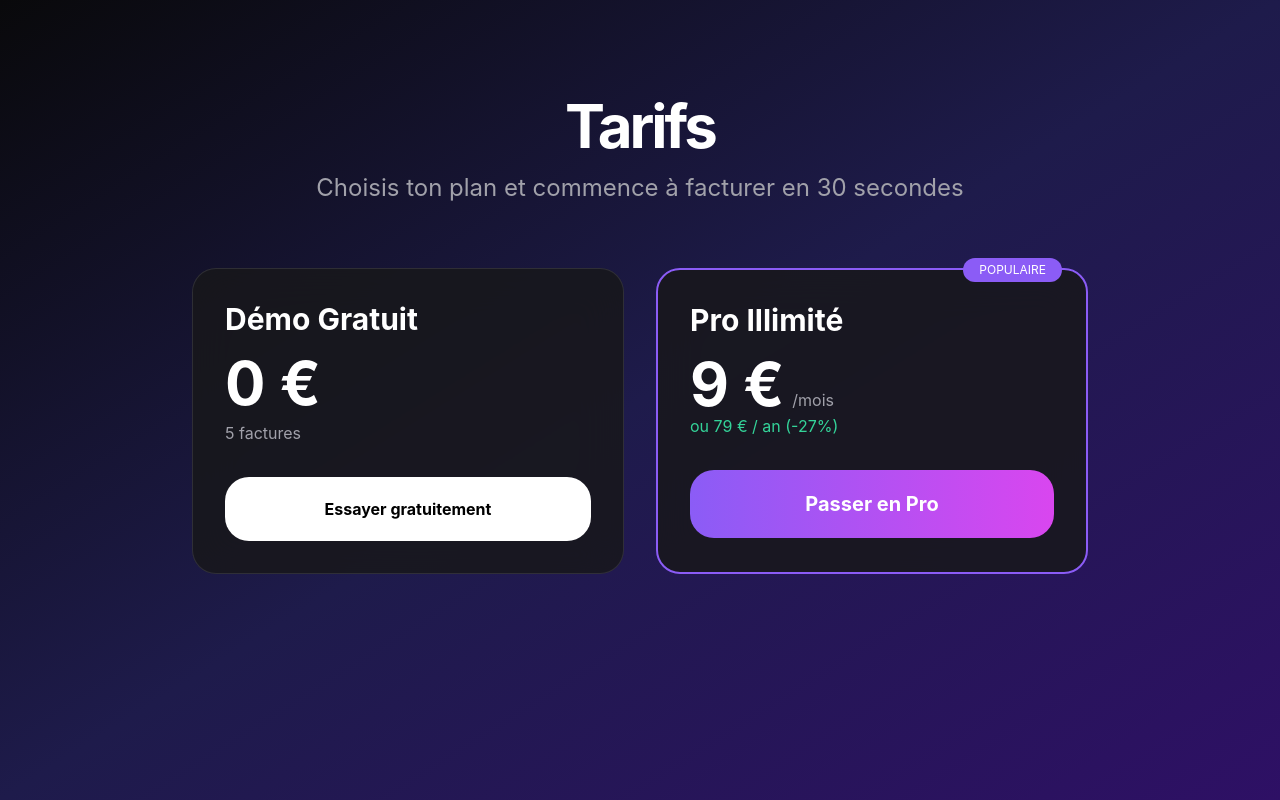
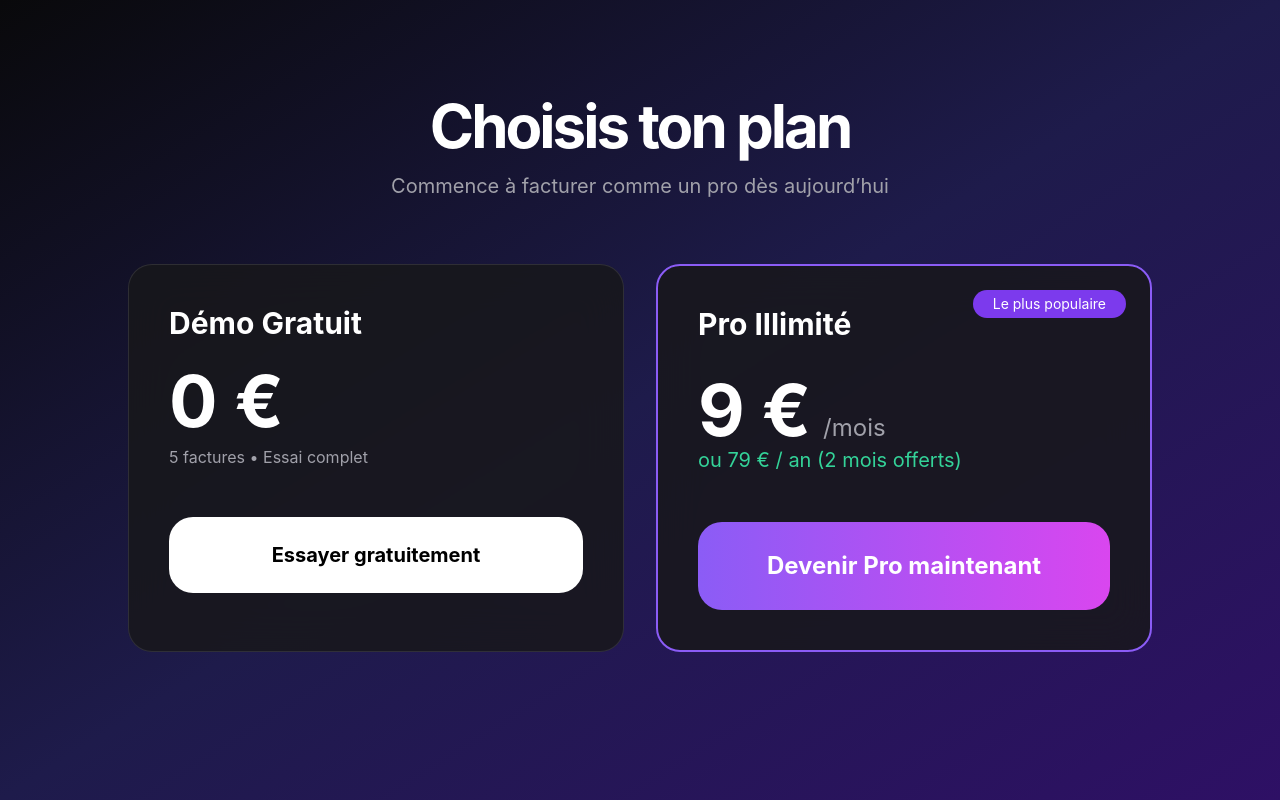
Before and after one commit to Nisso-devIA/freelance-facture-pro, a Next.js app: page /pricing in a window 1280 px wide. Built offline with nearby package versions, Linux system fonts and the light colour scheme.

Commit message:
feat: landing page + pricing + dashboard pro status

```diff
--- a/app/dashboard/page.tsx
+++ b/app/dashboard/page.tsx
@@ -1,6 +1,6 @@
 'use client'
 
-import { useState, useEffect, useCallback } from 'react'
+import { useState, useEffect, useCallback, useMemo } from 'react'
 import { createClientComponentClient } from '@/lib/supabase'
 import { InvoiceForm } from '@/components/InvoiceForm'
 import { InvoiceTable } from '@/components/InvoiceTable'
@@ -9,8 +9,9 @@ import Navbar from '@/components/Navbar'
 export default function Dashboard() {
   const [invoices, setInvoices] = useState<any[]>([])
   const [loading, setLoading] = useState(true)
+  const [isPro, setIsPro] = useState(false)
 
-  const supabase = createClientComponentClient()
+  const supabase = useMemo(() => createClientComponentClient(), [])
 
   const fetchInvoices = useCallback(async () => {
     const { data: { user } } = await supabase.auth.getUser()
@@ -26,8 +27,12 @@ export default function Dashboard() {
     setLoading(false)
   }, [supabase])
 
+  // TODO: Plus tard on récupérera le vrai statut Pro depuis Stripe
   useEffect(() => {
     fetchInvoices()
+
+    // Simulation temporaire (à remplacer par vraie vérification Stripe)
+    setIsPro(true) // Change en false si tu veux tester le bouton "Passer en Pro"
   }, [fetchInvoices])
 
   return (
@@ -35,13 +40,28 @@ export default function Dashboard() {
       <Navbar />
 
       <div className="max-w-6xl mx-auto px-6 py-12">
-        <div className="mb-12">
-          <h1 className="text-6xl font-bold tracking-tighter">Dashboard</h1>
-          <p className="text-zinc-400 text-xl">Vue d'ensemble de ton activité</p>
+        <div className="flex justify-between items-center mb-8">
+          <div>
+            <h1 className="text-6xl font-bold tracking-tighter">Dashboard</h1>
+            <p className="text-zinc-400">Gère tes factures électroniques pro</p>
+          </div>
+
+          {isPro ? (
+            <div className="bg-emerald-500/10 text-emerald-400 px-6 py-3 rounded-3xl flex items-center gap-3">
+              <span className="text-xl">⭐</span>
+              <span className="font-bold">Compte Pro actif</span>
+            </div>
+          ) : (
+            <button
+              onClick={() => window.location.href = '/pricing'}
+              className="bg-white text-black px-8 py-4 rounded-3xl font-bold hover:scale-105 transition-all"
+            >
+              Passer en Pro
+            </button>
+          )}
         </div>
 
         <InvoiceForm onSuccess={fetchInvoices} />
-
         <InvoiceTable
           invoices={invoices}
           loading={loading}
--- a/app/page.tsx
+++ b/app/page.tsx
@@ -1,16 +1,52 @@
 'use client'
 
-import Hero from '@/components/Hero'
+import Link from 'next/link'
 import Navbar from '@/components/Navbar'
 
 export default function Home() {
   return (
-    <div className="min-h-screen bg-gradient-to-br from-zinc-950 via-indigo-950 to-violet-950 text-white flex flex-col">
+    <div className="min-h-screen bg-gradient-to-br from-zinc-950 via-indigo-950 to-violet-950 text-white">
       <Navbar />
-      <Hero />
 
-      <footer className="py-10 text-center text-xs text-zinc-500 border-t border-white/10 mt-auto">
-        © ShadowForge Inc • Freelance Facture Pro
+      <div className="max-w-6xl mx-auto px-6 pt-24 pb-16">
+        <div className="text-center max-w-3xl mx-auto">
+          <div className="inline-flex items-center gap-2 bg-white/10 backdrop-blur-md px-6 py-2 rounded-3xl mb-6">
+            <span className="text-emerald-400">●</span>
+            <span className="font-medium">Disponible maintenant</span>
+          </div>
+
+          <h1 className="text-7xl md:text-8xl font-bold tracking-tighter leading-none mb-6">
+            Factures pros.<br />
+            <span className="bg-gradient-to-r from-violet-400 to-fuchsia-400 bg-clip-text text-transparent">
+              Envoyées en 30 secondes.
+            </span>
+          </h1>
+
+          <p className="text-2xl text-zinc-300 mb-10">
+            Crée, PDF magnifique, envoi email automatique.<br />
+            Zéro prise de tête pour les freelances.
+          </p>
+
+          <div className="flex flex-wrap gap-4 justify-center">
+            <Link
+              href="/demo"
+              className="px-10 py-6 bg-white text-black font-bold text-2xl rounded-3xl hover:scale-105 transition-all shadow-2xl"
+            >
+              Commencer gratuitement →
+            </Link>
+
+            <Link
+              href="/pricing"
+              className="px-10 py-6 border border-white/40 hover:bg-white/10 font-bold text-2xl rounded-3xl transition-all"
+            >
+              Voir les tarifs
+            </Link>
+          </div>
+        </div>
+      </div>
+
+      <footer className="text-center text-zinc-500 py-8 border-t border-white/10">
+        © ShadowForge Inc • Facture Pro 2026
       </footer>
     </div>
   )
--- a/app/pricing/page.tsx
+++ b/app/pricing/page.tsx
@@ -7,34 +7,37 @@ export default function Pricing() {
     <div className="min-h-screen bg-gradient-to-br from-zinc-950 via-indigo-950 to-violet-950 text-white py-24">
       <div className="max-w-6xl mx-auto px-6">
         <div className="text-center mb-16">
-          <h1 className="text-6xl font-bold tracking-tighter">Tarifs</h1>
-          <p className="text-2xl text-zinc-400 mt-4">Choisis ton plan et commence à facturer en 30 secondes</p>
+          <h1 className="text-6xl font-bold tracking-tighter">Choisis ton plan</h1>
+          <p className="text-xl text-zinc-400 mt-4">Commence à facturer comme un pro dès aujourd’hui</p>
         </div>
 
-        <div className="grid md:grid-cols-2 gap-8 max-w-4xl mx-auto">
-          {/* Plan Démo */}
-          <div className="glass rounded-3xl p-8 border border-white/10">
+        <div className="grid md:grid-cols-2 gap-8 max-w-5xl mx-auto">
+          {/* Démo */}
+          <div className="glass rounded-3xl p-10 border border-white/10">
             <h2 className="text-3xl font-bold">Démo Gratuit</h2>
-            <div className="text-6xl font-bold mt-4 mb-2">0 €</div>
-            <p className="text-zinc-400">5 factures</p>
-            <Link href="/demo" className="block w-full text-center py-5 mt-8 bg-white text-black rounded-3xl font-bold">Essayer gratuitement</Link>
+            <div className="text-7xl font-bold mt-6">0 €</div>
+            <p className="text-zinc-400 mt-2">5 factures • Essai complet</p>
+            <Link href="/demo" className="block w-full text-center py-6 mt-12 bg-white text-black rounded-3xl font-bold text-xl hover:scale-105 transition-all">
+              Essayer gratuitement
+            </Link>
           </div>
 
-          {/* Plan Pro */}
-          <div className="glass rounded-3xl p-8 border-2 border-violet-500 relative">
-            <div className="absolute -top-3 right-6 bg-violet-500 text-white text-xs px-4 py-1 rounded-full">POPULAIRE</div>
+          {/* Pro */}
+          <div className="glass rounded-3xl p-10 border-2 border-violet-500 relative overflow-hidden">
+            <div className="absolute top-6 right-6 bg-violet-600 text-white text-sm px-5 py-1 rounded-3xl">Le plus populaire</div>
+
             <h2 className="text-3xl font-bold">Pro Illimité</h2>
-            <div className="flex items-baseline gap-2 mt-4">
-              <span className="text-6xl font-bold">9 €</span>
-              <span className="text-zinc-400">/mois</span>
+            <div className="flex items-baseline gap-3 mt-8">
+              <span className="text-7xl font-bold">9 €</span>
+              <span className="text-2xl text-zinc-400">/mois</span>
             </div>
-            <p className="text-emerald-400">ou 79 € / an (-27%)</p>
+            <p className="text-emerald-400 text-xl">ou 79 € / an (2 mois offerts)</p>
 
             <button
               onClick={() => window.location.href = '/api/stripe/checkout?plan=monthly'}
-              className="w-full py-5 mt-8 bg-gradient-to-r from-violet-500 to-fuchsia-500 rounded-3xl font-bold text-xl hover:brightness-110"
+              className="w-full py-7 mt-12 bg-gradient-to-r from-violet-500 to-fuchsia-500 rounded-3xl font-bold text-2xl hover:brightness-110 transition-all"
             >
-              Passer en Pro
+              Devenir Pro maintenant
             </button>
           </div>
         </div>
```
